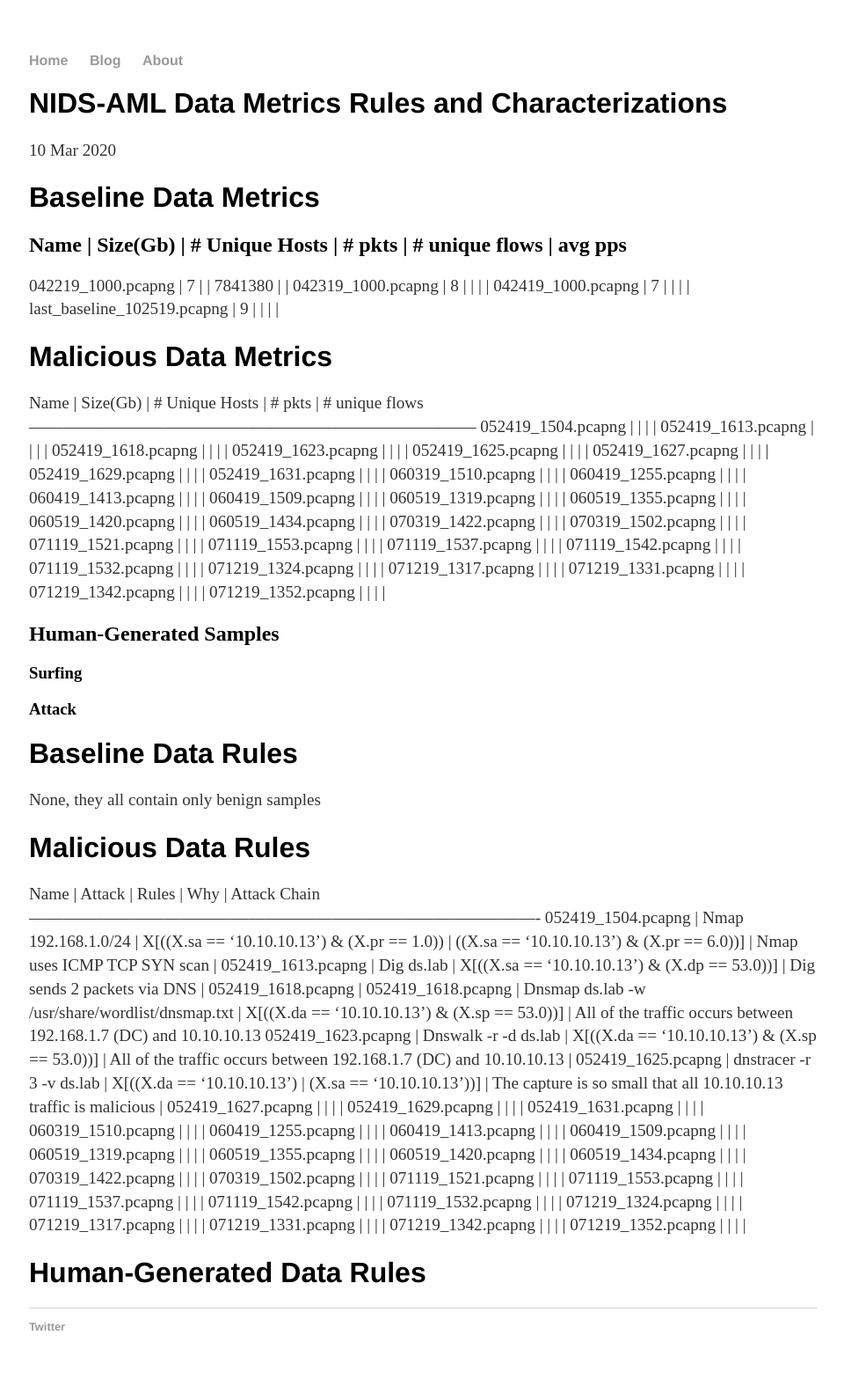
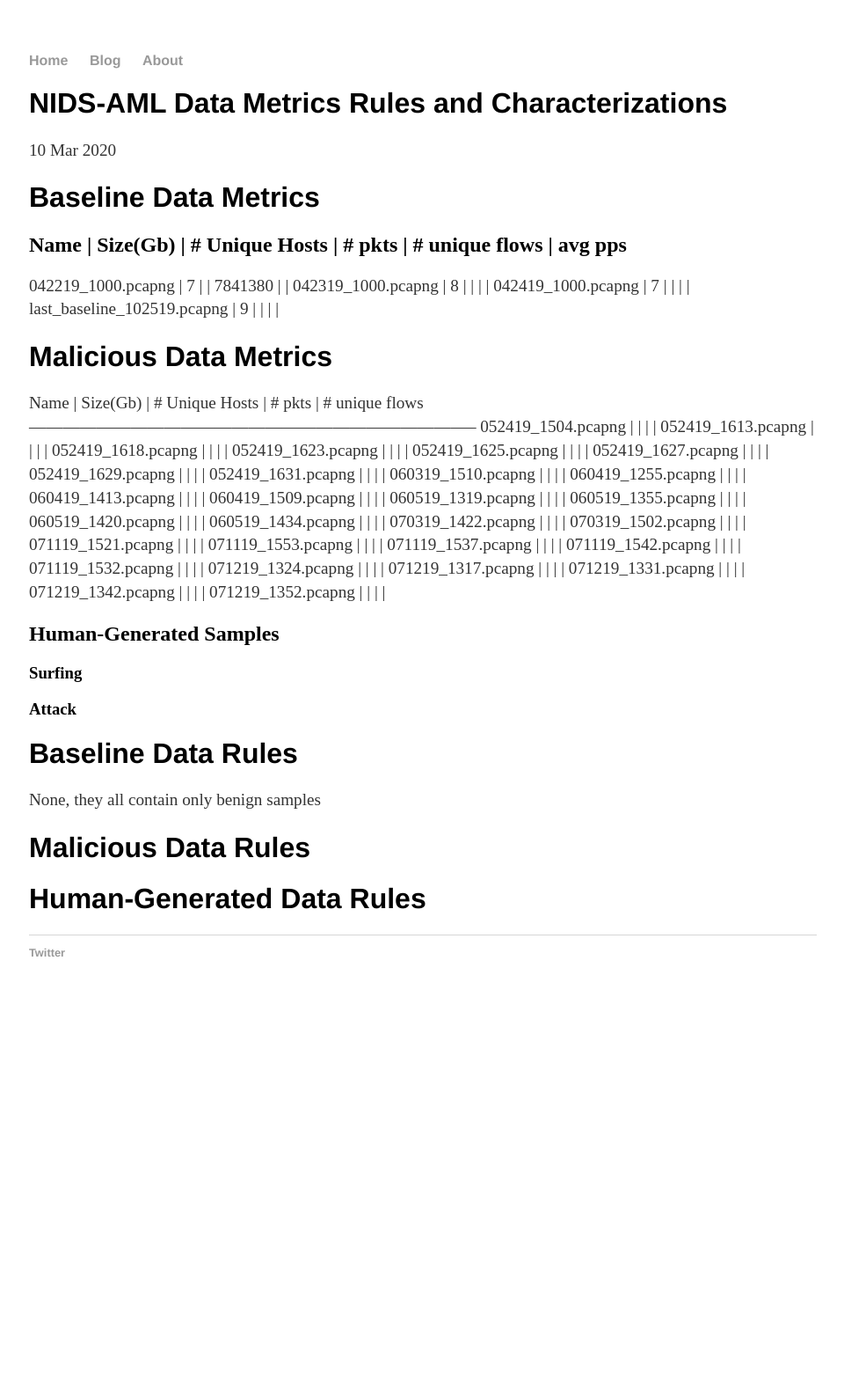
Before and after one commit to infosecanon/infosecanon.github.io, a Jekyll site: the page built from _posts/2020-03-10-nids-aml-data-rules-metrics-and-characterization.md, in a window 1280 px wide. Shown: the whole page at 88% size, without its empty margins (159-1119 px from the left). Built offline with Jekyll 4.4.1, drawn with Linux system fonts in a browser that asks for light colours; after the commit the page ends 1150 px from its top, so only the background shows below that.

Commit message:
table adjustment

```diff
--- a/_posts/2020-03-10-nids-aml-data-rules-metrics-and-characterization.md
+++ b/_posts/2020-03-10-nids-aml-data-rules-metrics-and-characterization.md
@@ -61,37 +61,7 @@ Name                     | Size(Gb) | # Unique Hosts |  # pkts  | # unique flows
 None, they all contain only benign samples
 
 # Malicious Data Rules
-Name                   |  Attack  |  Rules                        | Why    |  Attack Chain
--------------------------------------------------------------------------------------------
-052419_1504.pcapng | Nmap 192.168.1.0/24 | X[((X.sa == '10.10.10.13') & (X.pr == 1.0)) | ((X.sa == '10.10.10.13') & (X.pr == 6.0))] | Nmap uses ICMP
-TCP SYN scan |
-052419_1613.pcapng | Dig ds.lab | X[((X.sa == '10.10.10.13') & (X.dp == 53.0))] | Dig sends 2 packets via DNS |
-052419_1618.pcapng | 052419_1618.pcapng | Dnsmap ds.lab -w /usr/share/wordlist/dnsmap.txt |  X[((X.da == '10.10.10.13') & (X.sp == 53.0))] | All of the traffic occurs between 192.168.1.7 (DC) and 10.10.10.13
-052419_1623.pcapng | Dnswalk -r -d ds.lab | X[((X.da == '10.10.10.13') & (X.sp == 53.0))] | All of the traffic occurs between 192.168.1.7 (DC) and 10.10.10.13 |
-052419_1625.pcapng | dnstracer -r 3 -v  ds.lab | X[((X.da == '10.10.10.13') | (X.sa == '10.10.10.13'))] | The capture is so small that all 10.10.10.13 traffic is malicious |
-052419_1627.pcapng | | | |
-052419_1629.pcapng | | | |
-052419_1631.pcapng | | | |
-060319_1510.pcapng | | | |
-060419_1255.pcapng | | | |
-060419_1413.pcapng | | | |
-060419_1509.pcapng | | | |
-060519_1319.pcapng | | | |
-060519_1355.pcapng | | | |
-060519_1420.pcapng | | | |
-060519_1434.pcapng | | | |
-070319_1422.pcapng | | | |
-070319_1502.pcapng | | | |
-071119_1521.pcapng | | | |
-071119_1553.pcapng | | | |
-071119_1537.pcapng | | | |
-071119_1542.pcapng | | | |
-071119_1532.pcapng | | | |
-071219_1324.pcapng | | | |
-071219_1317.pcapng | | | |
-071219_1331.pcapng | | | |
-071219_1342.pcapng | | | |
-071219_1352.pcapng | | | |
+
 
 
 
```
